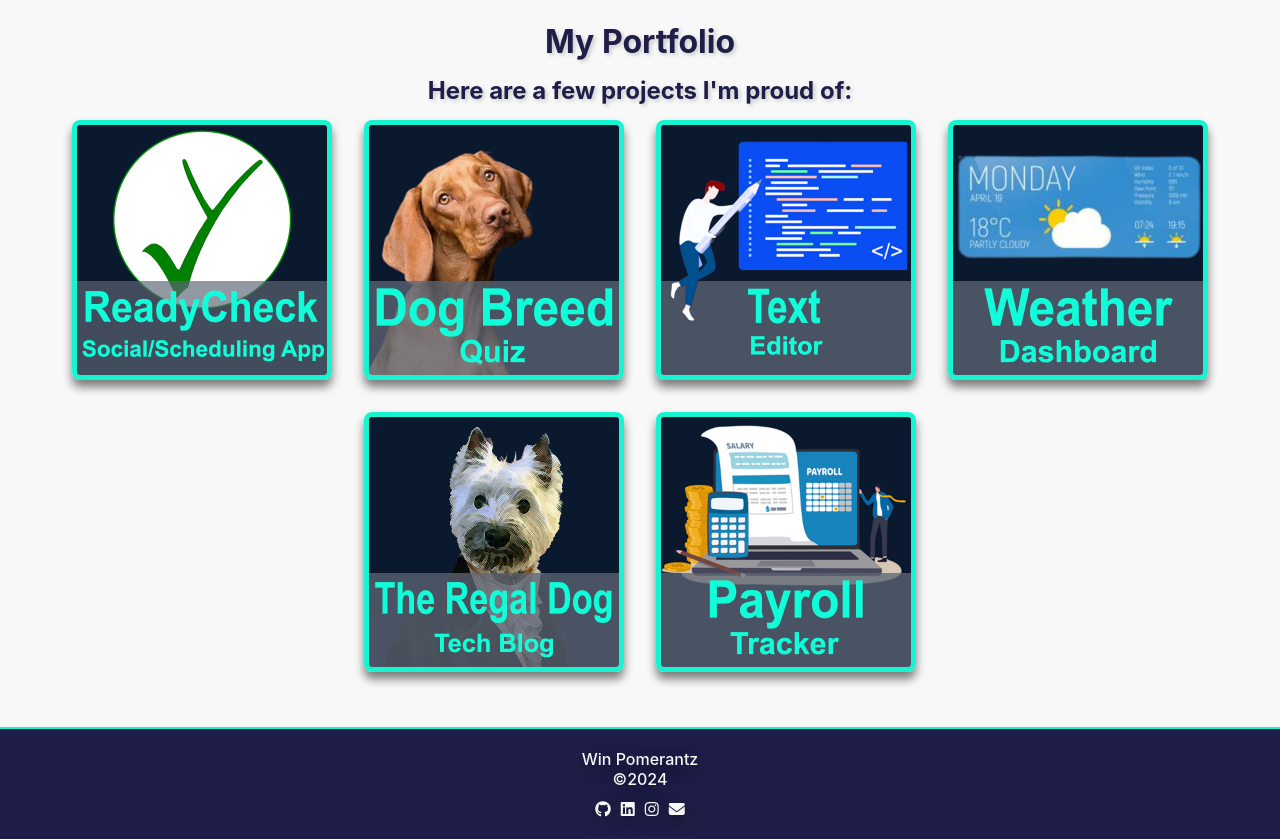
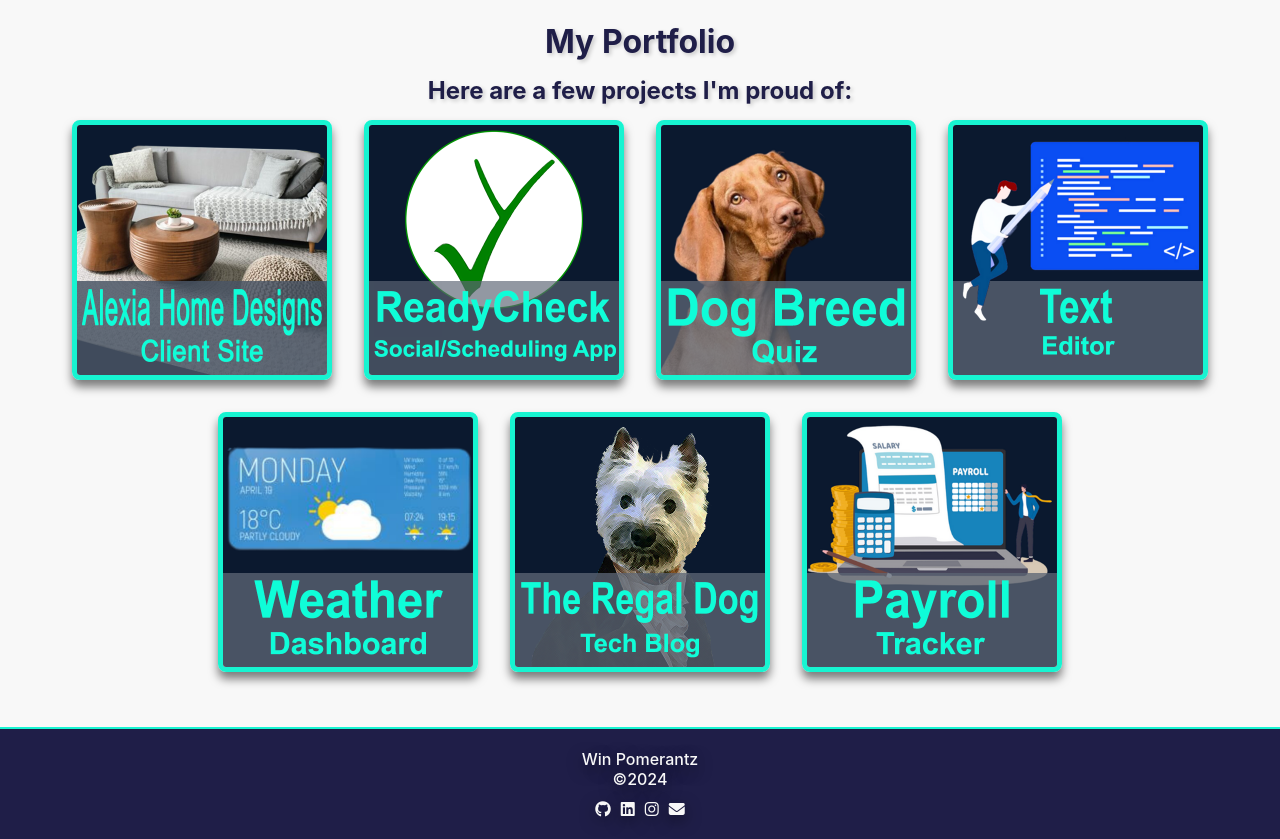
Before and after one commit to winpom/react-portfolio, a React (Create React App) app: page / in a window 1280 px wide. Shown: the part 4540-5379 px from the top of the page. Built offline with nearby package versions, Linux system fonts and the light colour scheme.

Commit message:
alexia home designs in project icons

```diff
--- a/src/Pages/Portfolio/portfolio.js
+++ b/src/Pages/Portfolio/portfolio.js
@@ -3,6 +3,11 @@ import "./style.css";
 
 function PortfolioPage() {
     const projects = [
+        {
+            title: "Alexia Home Designs",
+            image: "/assets/images/portfolio-icons/alexia-home-designs.png",
+            deployedLink: "https://www.alexiahomedesigns.com/",
+        },
         {
             title: "ReadyCheck",
             image: "/assets/images/portfolio-icons/readycheck.png",
```
Also changed, not shown: public/assets/images/portfolio-icons/alexia-home-designs.png (added).
